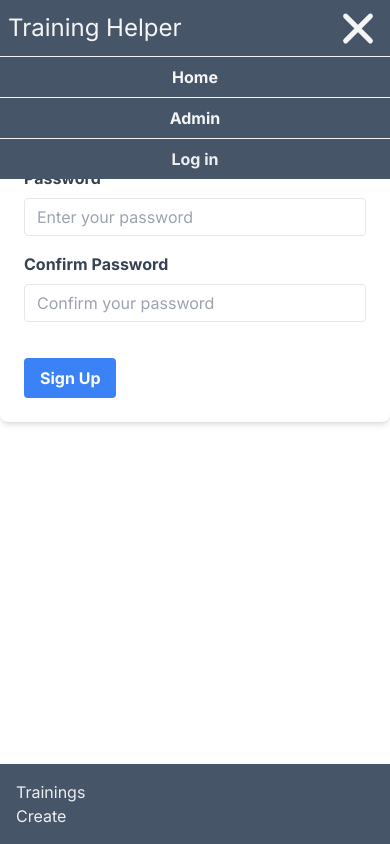
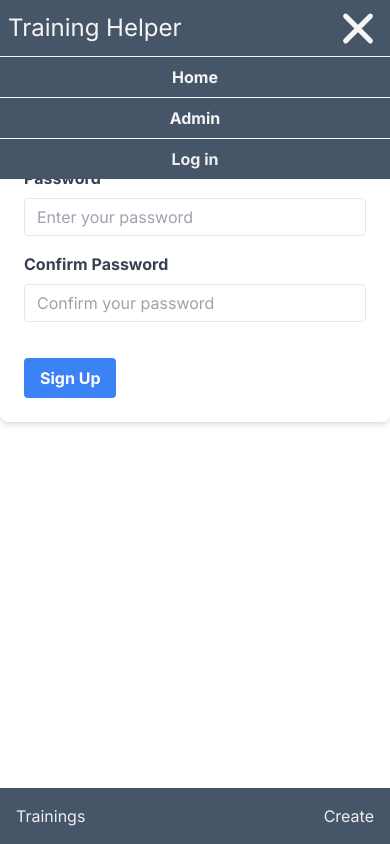
Before and after one commit to AbyssWalker1990/training-helper-frontend, a Next.js app: page /auth/sign in a window 390 px wide. Built offline with nearby package versions, Linux system fonts and the light colour scheme; no server answers.

Commit message:
added toast notifications to login and sign pages

```diff
--- a/app/auth/login/page.tsx
+++ b/app/auth/login/page.tsx
@@ -29,15 +29,19 @@ function Auth () {
       redirect: false,
       callbackUrl: '/'
     })
+    console.log('result?.status: ', result?.status)
 
-
-    if (result?.ok) {
+    if (result?.ok && !result?.error) {
       console.log('LOGGED')
       toast.success('succesfully Logged In !', {
         position: toast.POSITION.TOP_RIGHT
       })
       const loginForm = document.getElementById('login-form')
       loginForm?.classList.add('hidden')
+    } else {
+      toast.error('Bad Credentials!', {
+        position: toast.POSITION.TOP_RIGHT
+      })
     }
     console.log("SignIn result: ", result)
   }
--- a/app/auth/sign/page.tsx
+++ b/app/auth/sign/page.tsx
@@ -1,6 +1,8 @@
 'use client'
 import { useState, ChangeEvent, MouseEvent } from 'react'
 import { signIn } from 'next-auth/react'
+import { toast } from 'react-toastify';
+import 'react-toastify/dist/ReactToastify.css';
 
 
 function Sign () {
@@ -39,18 +41,28 @@ function Sign () {
       const result = await signIn('credentials', {
         username,
         password,
-        redirect: true,
+        redirect: false,
         callbackUrl: '/'
       })
-    } else {
-      console.log('Error, didnt create!')
+      if (result?.ok && !result?.error) {
+        console.log('LOGGED')
+        toast.success('User Created !', {
+          position: toast.POSITION.TOP_RIGHT
+        })
+        const loginForm = document.getElementById('sign-form')
+        loginForm?.classList.add('hidden')
+      } else {
+        toast.error('Something went Wrong! ', {
+          position: toast.POSITION.TOP_RIGHT
+        })
+      }
     }
   }
 
 
 
   return (
-    <form className="bg-white p-6 rounded-lg shadow-md">
+    <form id='sign-form' className="bg-white p-6 rounded-lg shadow-md">
       <div className="mb-4">
         <label className="block text-gray-700 font-bold mb-2" htmlFor="username">
           Username
--- a/app/components/NavbarBot.tsx
+++ b/app/components/NavbarBot.tsx
@@ -1,12 +1,27 @@
+'use client'
 import React from 'react'
 import Link from 'next/link'
+import { useSession } from 'next-auth/react'
+
 
 export default function NavbarBot () {
+  const { data: session } = useSession()
+
   return (
-    <nav className="bg-slate-600 p-4 w-full fixed bottom-0 drop-shadow-xl">
-      <div className='mx-auto flex justify-between flex-col sm:flex-row'>
-        <Link href='/trainings' className="text-white/90 no-underline hover:text-white">Trainings</Link>
-        <Link href='/trainings/create-training' className="text-white/90 no-underline hover:text-white">Create</Link>
+    <nav className="bg-slate-600 pt-1 px-4 w-full fixed bottom-0 drop-shadow-xl h-14">
+      <div className='mx-auto flex justify-between flex-row'>
+        <Link href='/trainings' className="text-white/90 no-underline pt-3 hover:text-white">Trainings</Link>
+        {session && (
+          <div id="test-buttons" className='flex gap-4'>
+            <button className="bg-blue-500 hover:bg-blue-700 text-white font-bold py-1 px-2 rounded mt-2">
+              Add Test Trainings
+            </button>
+            <button className="bg-blue-500 hover:bg-blue-700 text-white font-bold py-1 px-2 rounded mt-2">
+              Delete Test Trainings
+            </button>
+          </div>
+        )}
+        <Link href='/trainings/create-training' className="text-white/90 no-underline pt-3 hover:text-white">Create</Link>
       </div>
     </nav>
   )
```
